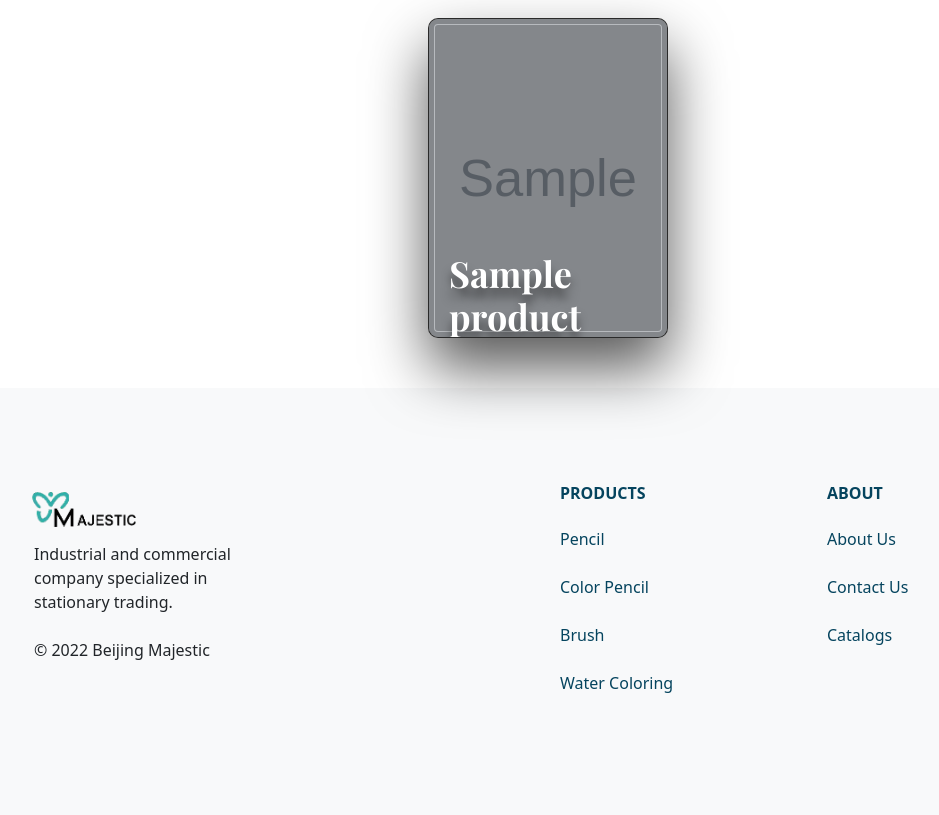
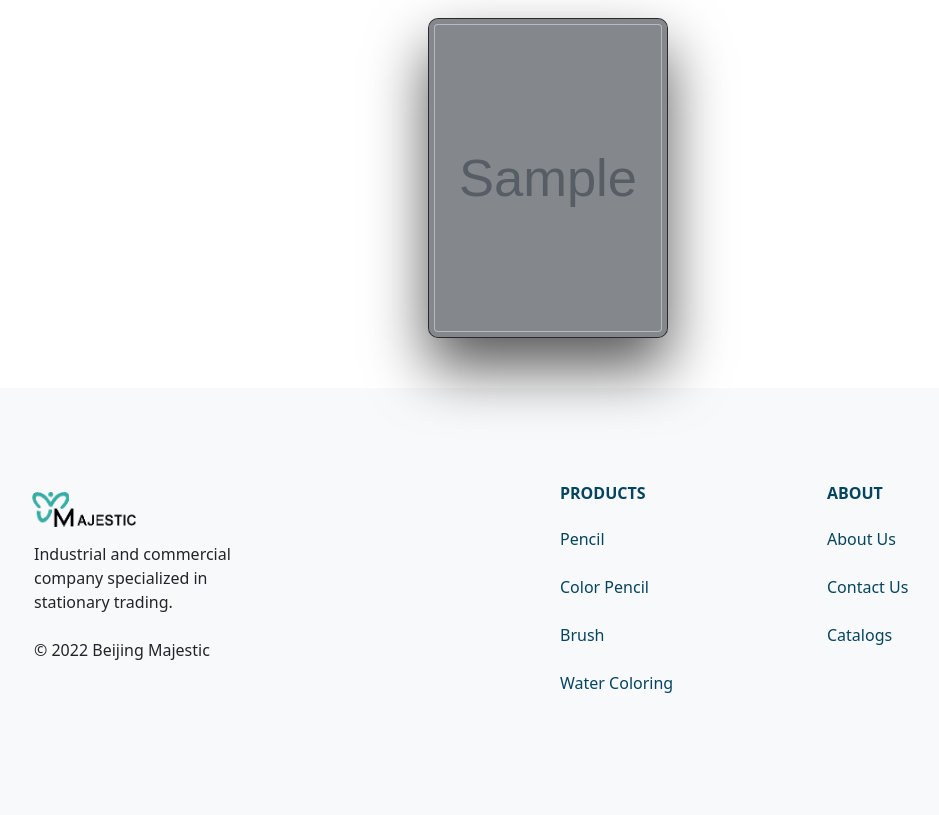
Before and after one commit to YRD-Software/bjmajestic.com, a Django app: page /products/ in a window 1280 px wide. Shown: the part 98-913 px from the top of the page, without its empty margins (92-1031 px from the left). Run offline with Django 3.2, Linux system fonts and the light colour scheme; tables that the repository leaves empty hold one stand-in row (values such as "Sample post"); grey boxes marked "Sample" are stand-in pictures; some libraries are stand-ins or nearby versions.

Commit message:
Update product page card

```diff
--- a/products/static/products/card.css
+++ b/products/static/products/card.css
@@ -94,7 +94,7 @@ p + p {
   position: absolute;
   bottom: 0;
   color: #fff;
-  transform: translateY(40%);
+  transform: translateY(90%);
   transition: 0.6s 1.6s cubic-bezier(0.215, 0.61, 0.355, 1);
 }
 .card-info p {
--- a/products/static/products/card.js
+++ b/products/static/products/card.js
@@ -10,7 +10,7 @@ Vue.component('card', {
       <div class="card"
         :style="cardStyle">
         <div class="card-bg" :style="[cardBgTransform, cardBgImage, boxSizing]"></div>
-        <div class="card-info">
+        <div class="card-info w-100">
           <slot name="header"></slot>
           <slot name="content"></slot>
         </div>
--- a/products/templates/homepage/products.html
+++ b/products/templates/homepage/products.html
@@ -12,8 +12,7 @@
 	{% for product in products %}
 	<a href="{% url 'products:product_detail' product.pk %}">
 		<card data-image="{{ product.photo.url }}">
-			<h1 slot="header">{{ product }}</h1>
-			<p slot="content">{{ product.description }}</p>
+			<h1 slot="header">{{ product.name }}</h1>
 		</card>
 	</a>
 	{% empty %}
```
